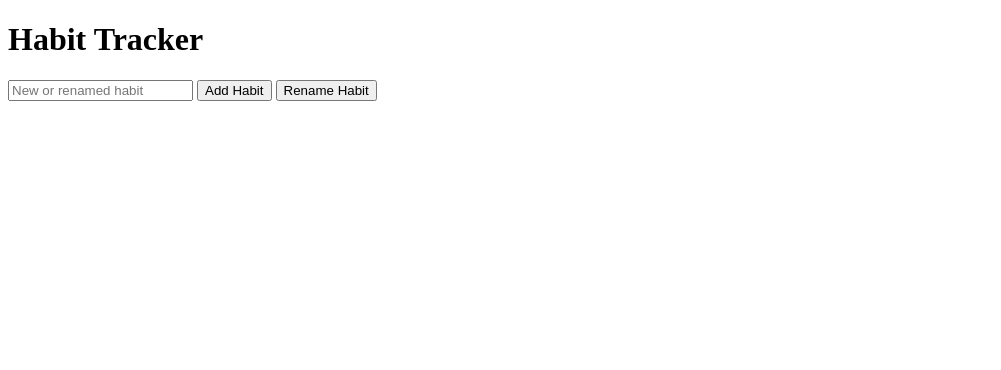
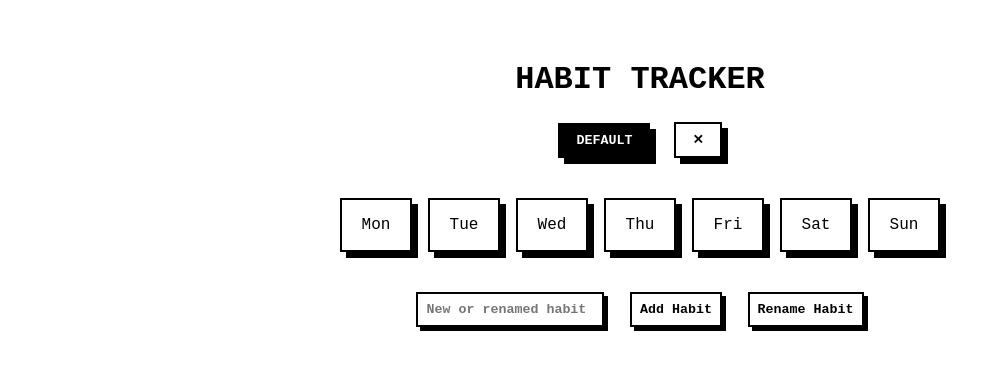
Before and after one commit to keyouts/habittracker, a plain HTML site: page index.html in a window 1280 px wide. Shown: the whole page, without its empty margins (0-1001 px from the left). Drawn offline with Linux system fonts and the light colour scheme.

Commit message:
Update index.html

```diff
--- a/index.html
+++ b/index.html
@@ -1 +1 @@
-<!DOCTYPE html> <!DOCTYPE html> <html lang="en"> <head> <meta charset="UTF-8"> <title>Neubrutalist Habit Tracker</title> <style> </style> </head> <body> <h1>Habit Tracker</h1> <div class="habit-controls" id="habitControls"></div> <div class="grid" id="grid"></div> <div class="edit-panel"> <input type="text" id="newHabit" placeholder="New or renamed habit"> <button onclick="addHabit()">Add Habit</button> <button onclick="renameHabit()">Rename Habit</button> </div> <script> </script> </body> </html>
+<!DOCTYPE html> <!DOCTYPE html> <html lang="en"> <head> <meta charset="UTF-8"> <title>Habit Tracker</title><link rel="stylesheet" href="style.css"/></head> <body> <h1>Habit Tracker</h1> <div class="habit-controls" id="habitControls"></div> <div class="grid" id="grid"></div> <div class="edit-panel"> <input type="text" id="newHabit" placeholder="New or renamed habit"> <button onclick="addHabit()">Add Habit</button> <button onclick="renameHabit()">Rename Habit</button> </div>  <script  src="./script.js"></script></body> </html>
```
